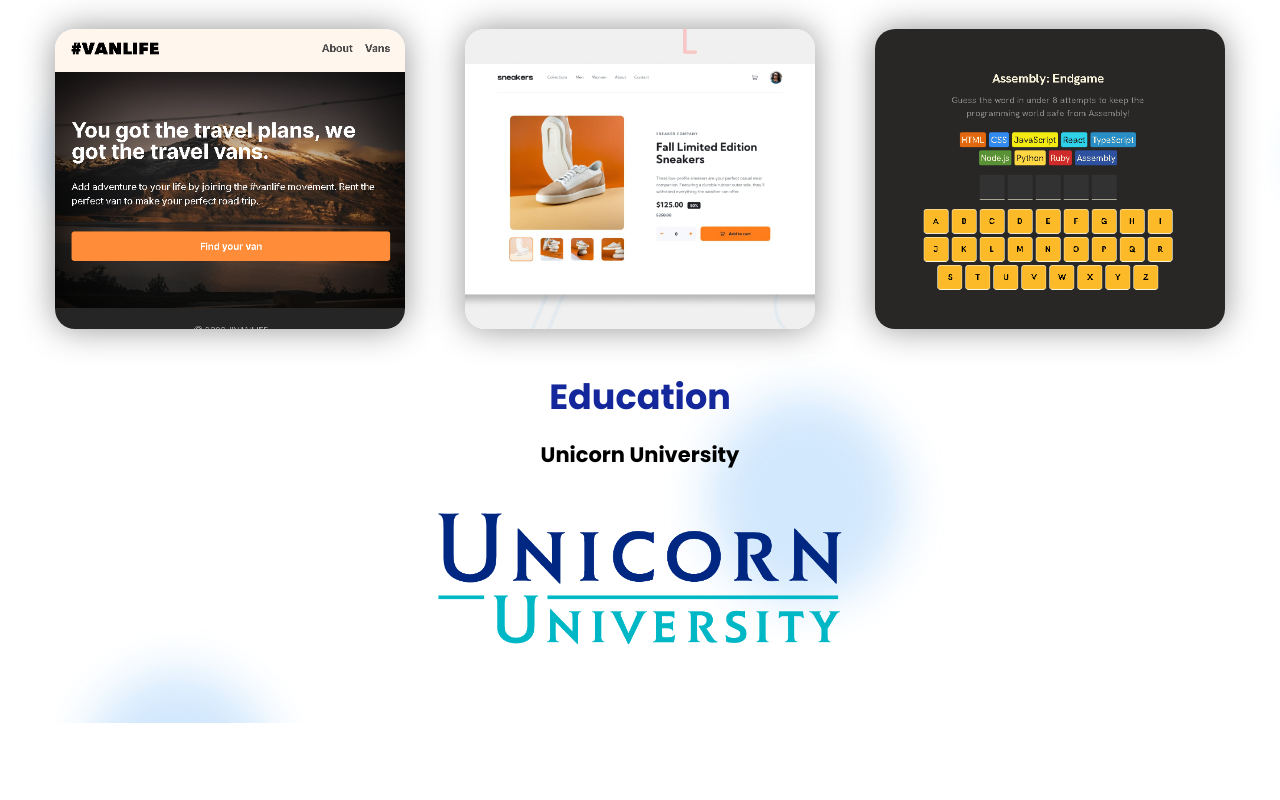
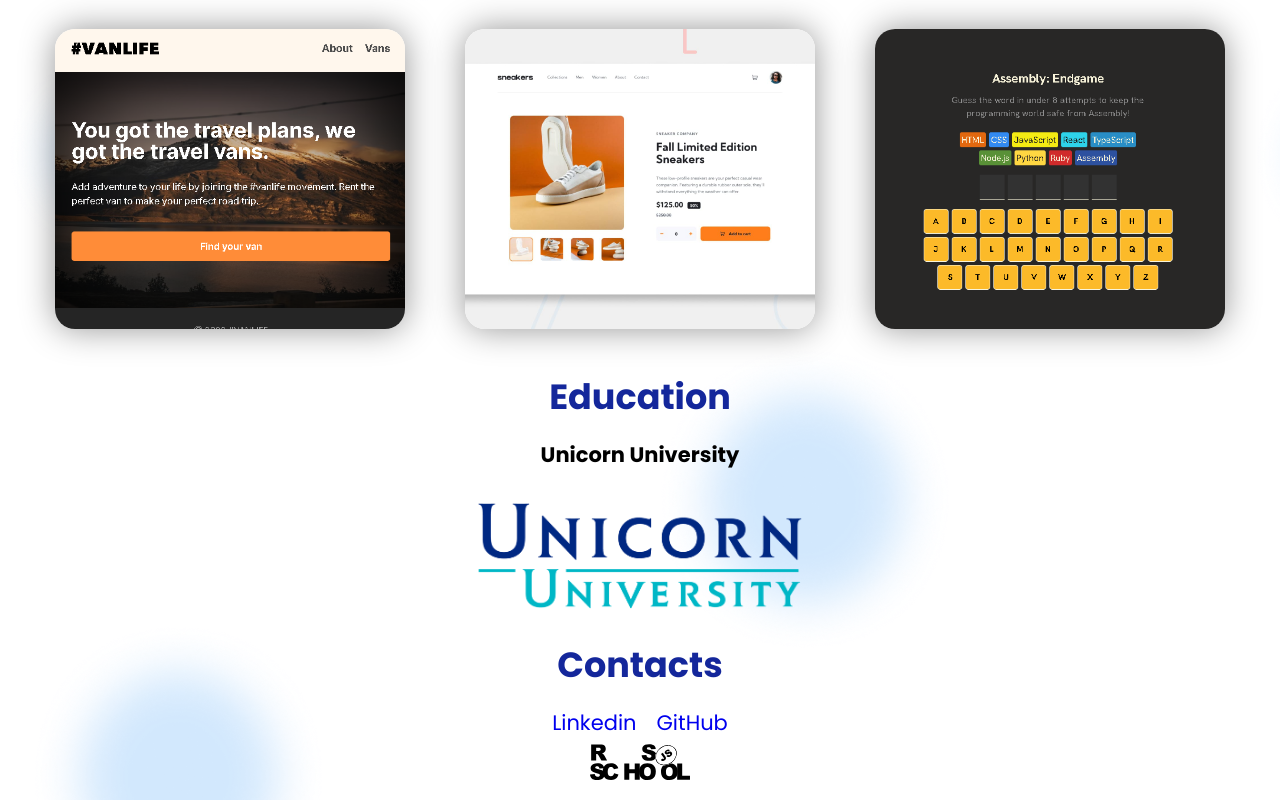
Before and after one commit to kanosay/rsschool-cv, a plain HTML site: page index.html in a window 1280 px wide. Shown: the part 605-1405 px from the top of the page. Before the commit the page ends 1328 px from the top, so only its background shows below. Drawn offline with Linux system fonts and the light colour scheme.

Commit message:
feat: finished project

```diff
--- a/index.html
+++ b/index.html
@@ -19,11 +19,10 @@
             <div class="header__inner">
                 <nav class="header__nav">
                     <ul class="header__links">
-                        <li><a href="#">Contacts</a></li>
+                        <li><a href="#contact">Contacts</a></li>
                         <li><a href="#summary">Summary</a></li>
                         <li><a href="#skill">Skills</a></li>
-                        <li><a href="#">Education</a></li>
-                        <li><a href="#">English</a></li>
+                        <li><a href="#education">Education</a></li>
                     </ul>
                     <a class="burger__menu" href="#">^</a>
                 </nav>
@@ -75,7 +74,7 @@
             </div>
         </div>
     </section>
-    <section class="education">
+    <section id="education" class="education">
         <div class="container">
             <div class="education__inner">
                 <h2>Education</h2>
@@ -84,7 +83,18 @@
             </div>
         </div>
     </section>
-
+    <footer id="contact" class="footer">
+        <div class="container">
+            <div class="footer__inner">
+                <h2>Contacts</h2>
+                <ul class="footer__lists">
+                    <li><a href="https://www.linkedin.com/in/abdurakhim-doszhanuly-97848734a/">Linkedin</a></li>
+                    <li><a href="https://github.com/kanosay">GitHub</a></li>
+                </ul>
+                <a class="rs__section" href="https://rs.school/courses/javascript-ru"><img src="images/rs-school-logo.svg" alt="Rs-School Logo"></a>
+            </div>
+        </div>
+    </footer>
 
     <script src="main.js"></script>
 </body>
--- a/style.css
+++ b/style.css
@@ -193,11 +193,6 @@ body {
 
 /* education */
 
-.education {
-    padding-bottom: 30px;
-
-}
-
 .education__inner h2 {
     color: #14279B;
     font-size: 2.5rem;
@@ -214,13 +209,39 @@ body {
 }
 
 .education__inner img {
-    width: 500px;
+    max-width: 400px;
     object-fit: cover;
     display: block;
     margin: 0 auto;
 }
 
+/* Contacts */
 
+.footer {
+    padding-bottom: 20px;
+}
+
+.footer__inner h2 {
+    color: #14279B;
+    font-size: 2.5rem;
+    text-align: center;
+    font-weight: 700;
+    padding-bottom: 30px;
+}
+
+.footer__lists {
+    font-size: 1.5rem;
+    display: flex;
+    justify-content: center;
+    gap: 0 20px;
+    padding-bottom: 10px;
+}
+
+.rs__section img {
+    width: 100px;
+    display: block;
+    margin: 0 auto;
+}
 
 @media only screen and (max-width: 1000px) {
     .main__inner {
```
Also changed, not shown: images/rs-school-logo.svg (added).
